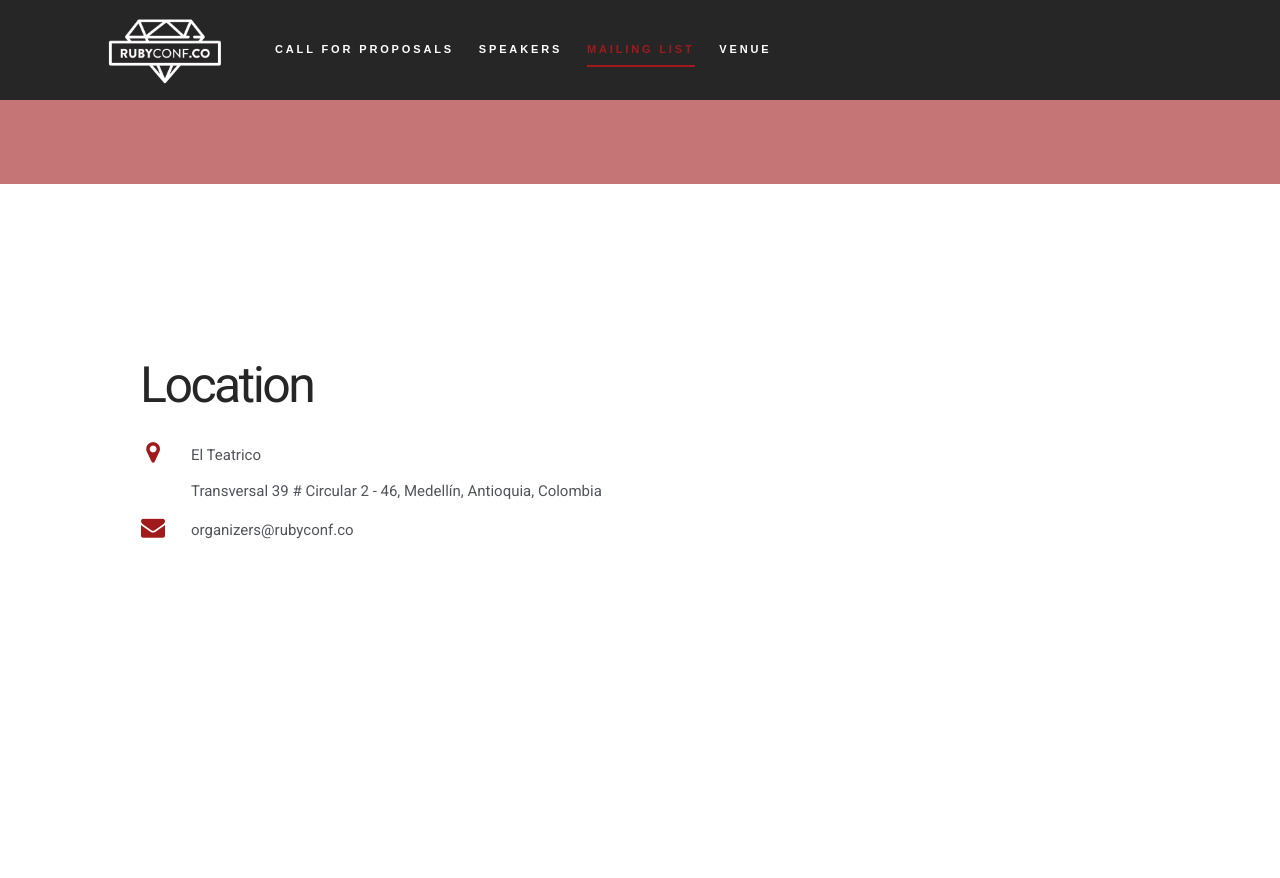
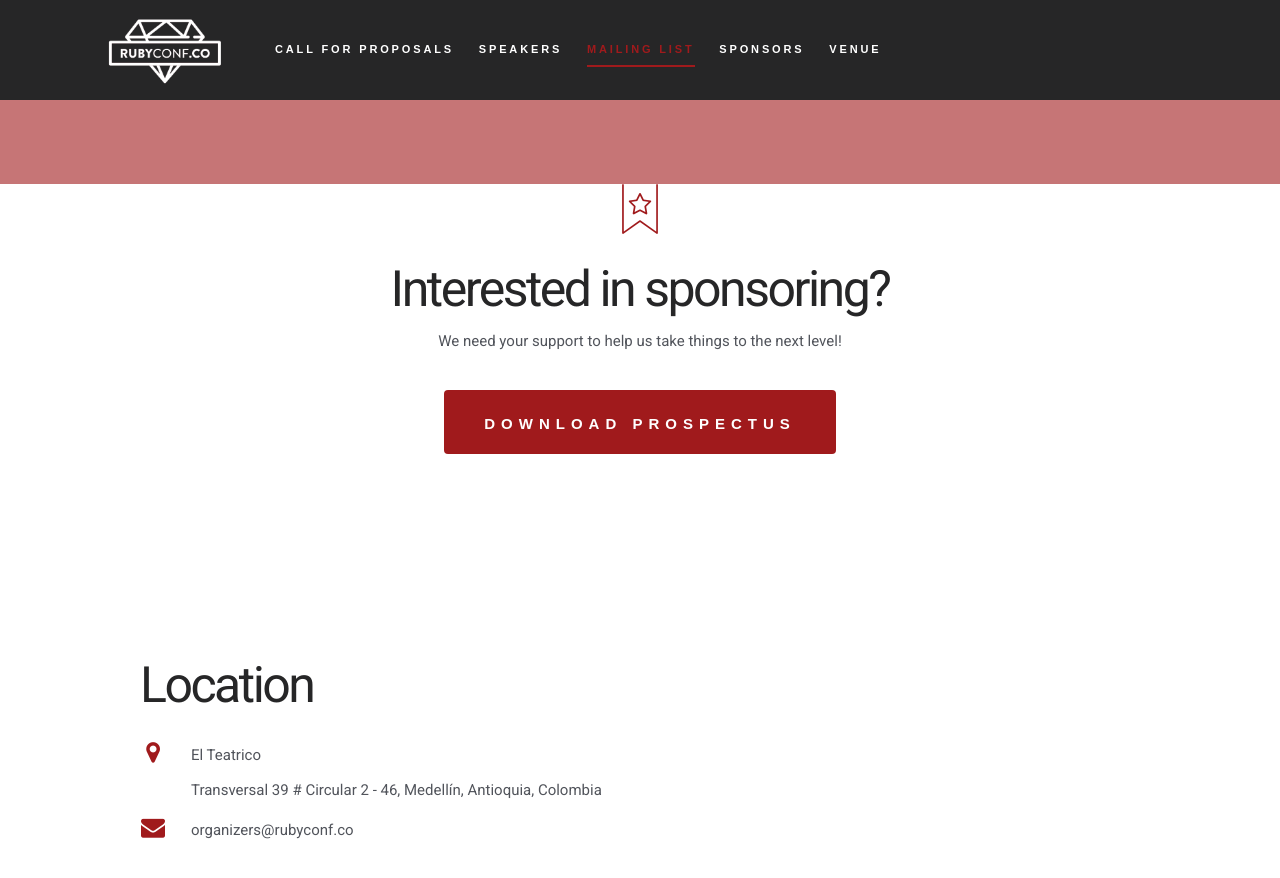
Before and after one commit to RubyConfCo/2016-rubyconfco.github.io, a Jekyll site: the page built from index.html, in a window 1280 px wide and 900 px high, scrolled down 3180 px. Shown: the top 878 px of the window. Built offline with Jekyll 4.4.1, drawn with Linux system fonts in a browser that asks for light colours; some web fonts are replaced; before the commit the page ends 4014 px from its top, so only the background shows below that.

Commit message:
Add Prospectus

```diff
--- a/_includes/index/hero.html
+++ b/_includes/index/hero.html
@@ -28,7 +28,7 @@
 
 			<div class="btns-container">
 				<a href="#cfp" class="btn btn-md">Call for Proposals</a>
-				<a href="#" class="btn btn-md" data-modal-link="0">Sponsors</a>
+				<a href="#sponsors" class="btn btn-md" data-modal-link="0">Sponsors</a>
 			</div>
 		</div>
 	</div>
--- a/_includes/index/menu.html
+++ b/_includes/index/menu.html
@@ -19,6 +19,7 @@
 						<li class="navigation-item"><a href="#cfp" class="navigation-link">Call For Proposals</a></li>
 						<li class="navigation-item"><a href="#speakers" class="navigation-link">Speakers</a></li>
 						<li class="navigation-item"><a href="#mailing-list" class="navigation-link">Mailing List</a></li>
+						<li class="navigation-item"><a href="#sponsors" class="navigation-link">Sponsors</a></li>
 						<li class="navigation-item"><a href="#location" class="navigation-link">Venue</a></li>
 					</ul>
 
--- /dev/null
+++ b/_includes/index/sponsors-prospectus.html
@@ -0,0 +1,9 @@
+<section id="sponsors" class="align-center" style="padding-bottom: 30px;">
+  <span class="icon section-icon icon-documents-bookmarks-12"></span>
+  <div class="container">
+    <h3>Interested in sponsoring?</h3>
+    <p>We need your support to help us take things to the next level!</p>
+    <br/>
+    <a href="/pdf/rubyconf_2016.pdf" target="_blank" class="btn btn-lg">Download Prospectus</a>
+  </div>
+</section>
--- a/index.html
+++ b/index.html
@@ -15,6 +15,7 @@ layout: null
     {% include index/cfp.html %}
     {% include index/speakers.html %}
     {% include index/mailing_list.html %}
+    {% include index/sponsors-prospectus.html %}
     {% include index/location.html %}
 
     <!--[if lt IE 9]>
```
Also changed, not shown: 1 other file.
